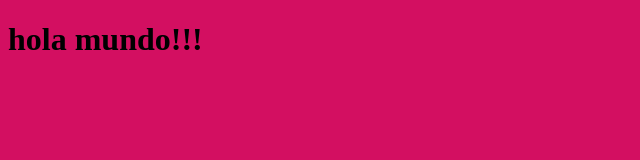
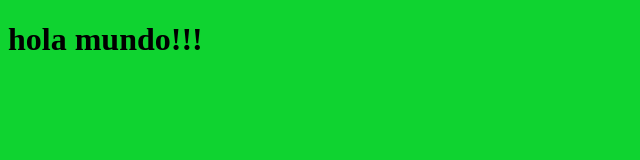
Before and after one commit to lorenaredondocuc/miPrimerRepositorio, a plain HTML site: page index.html in a window 1280 px wide. Shown: the whole page, without its empty margins (0-640 px from the left). Drawn offline with Linux system fonts and the light colour scheme.

Commit message:
cambiando otra vez color de fondo

```diff
--- a/index.html
+++ b/index.html
@@ -6,7 +6,7 @@
     <title>Document</title>
     <style>
         html,body {
-            background-color: rgb(211, 15, 97);
+            background-color: rgb(15, 211, 48);
         }
     </style>
 </head>
```
